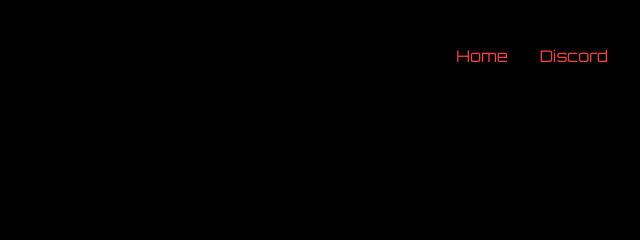
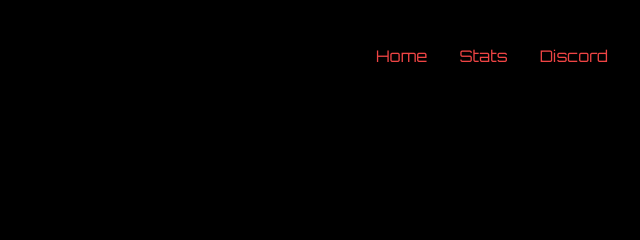
Before and after one commit to DevilishRar/Voidware, a plain HTML site: page index.html in a window 1280 px wide. Shown: the top 240 px of the page, 640-1280 px from the left. Drawn offline with nearby package versions, Linux system fonts and the light colour scheme.

Commit message:
Update index.html

```diff
--- a/index.html
+++ b/index.html
@@ -65,6 +65,7 @@
                 <nav>
                     <ul class="flex space-x-8">
                         <li><a href="index.html" class="text-red-500 hover:text-red-700">Home</a></li>
+                        <li><a href="https://stats.vapevoidware.xyz" target="_blank" class="text-red-500 hover:text-red-700">Stats</a></li>
                         <li><a href="https://discord.gg/voidware" target="_blank" class="text-red-500 hover:text-red-700">Discord</a></li>
                     </ul>
                 </nav>
```
